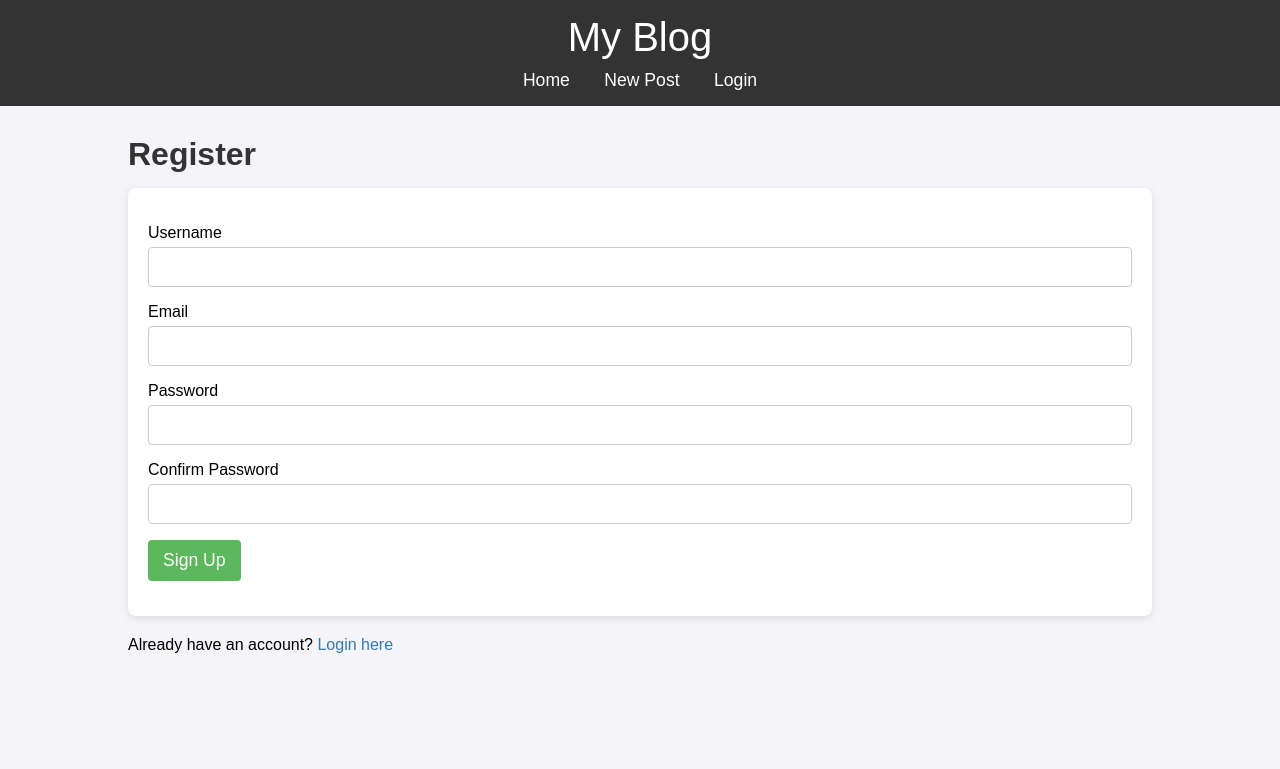
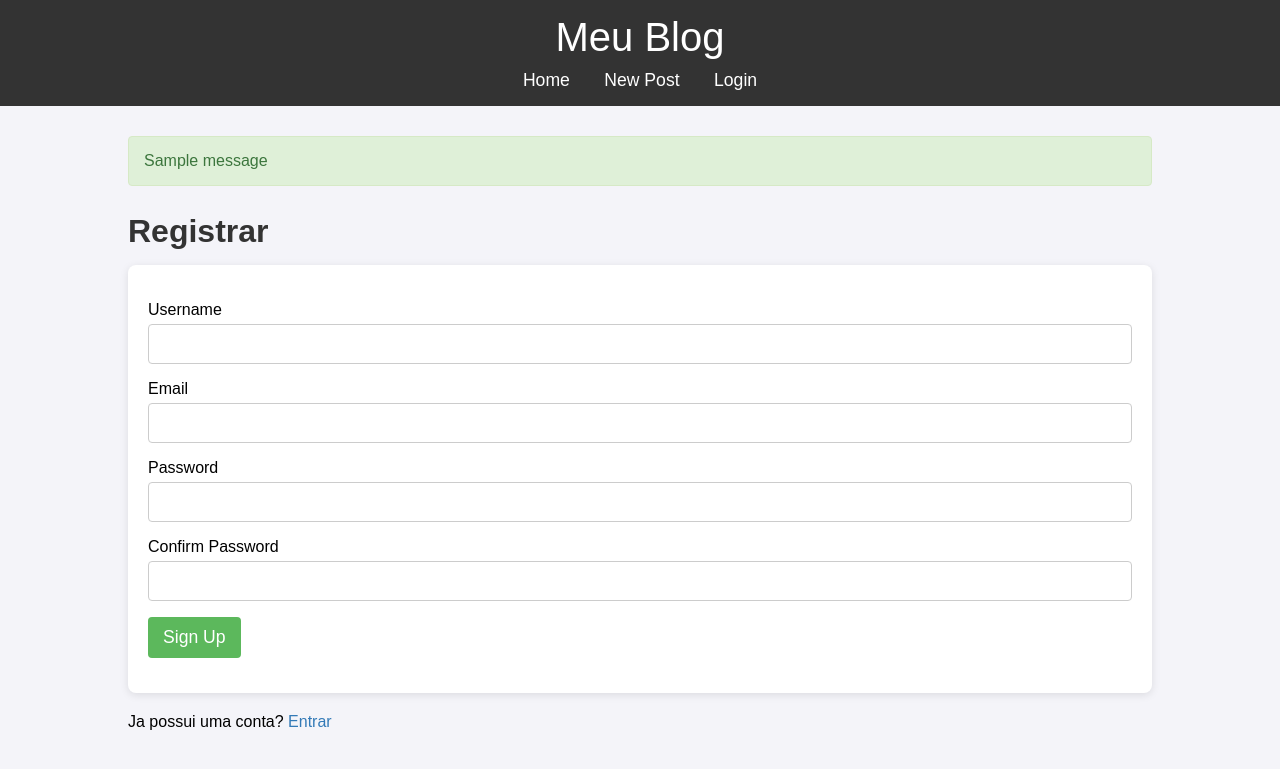
Before and after one commit to Andr3Reis/Blog, a Flask app: page /register in a window 1280 px wide. Shown: the top 769 px of the page. Run offline with Flask 3, Linux system fonts and the light colour scheme; tables that the repository leaves empty hold one stand-in row (values such as "Sample post"); one stand-in notice (Sample message) is shown.

Commit message:
Changes in CSS

```diff
--- a/app.py
+++ b/app.py
@@ -1,8 +1,7 @@
 from flask import Flask, render_template, redirect, url_for, flash, request
 from flask_login import LoginManager, login_user, current_user, logout_user, login_required
 from werkzeug.security import generate_password_hash
-from models import User
-from models import db, Post
+from models import db, Post, User
 from forms import PostForm, RegistrationForm, LoginForm
 from config import Config
 
@@ -13,28 +12,34 @@ db.init_app(app)
 # Inicializar o LoginManager
 login_manager = LoginManager()
 login_manager.init_app(app)
-login_manager.login_view = 'login'  # Redireciona para a página de login se o usuário não estiver autenticado
+# Redireciona para a página de login se o usuário não estiver autenticado
+login_manager.login_view = 'login'
+
 
 @login_manager.user_loader
 def load_user(user_id):
     return User.query.get(int(user_id))
+
 
 @app.route('/')
 def home():
     posts = Post.query.order_by(Post.date_posted.desc()).all()
     return render_template('home.html', posts=posts)
 
+
 @app.route('/post/new', methods=['GET', 'POST'])
 @login_required  # Certifica-se de que o usuário esteja logado
 def new_post():
     form = PostForm()
     if form.validate_on_submit():
-        post = Post(title=form.title.data, content=form.content.data, author=current_user)  # Associa o post ao usuário logado
+        post = Post(title=form.title.data, content=form.content.data,
+                    author=current_user)  # Associa o post ao usuário logado
         db.session.add(post)
         db.session.commit()
         flash('Your post has been created!', 'success')
         return redirect(url_for('home'))
     return render_template('post.html', title='New Post', form=form)
+
 
 @app.route('/register', methods=['GET', 'POST'])
 def register():
@@ -43,12 +48,14 @@ def register():
     form = RegistrationForm()
     if form.validate_on_submit():
         hashed_password = generate_password_hash(form.password.data)
-        user = User(username=form.username.data, email=form.email.data, password_hash=hashed_password)
+        user = User(username=form.username.data,
+                    email=form.email.data, password_hash=hashed_password)
         db.session.add(user)
         db.session.commit()
         flash('Your account has been created! You are now able to log in', 'success')
         return redirect(url_for('login'))
     return render_template('register.html', form=form)
+
 
 @app.route('/login', methods=['GET', 'POST'])
 def login():
@@ -65,10 +72,12 @@ def login():
             flash('Login Unsuccessful. Please check email and password', 'danger')
     return render_template('login.html', form=form)
 
+
 @app.route('/logout')
 def logout():
     logout_user()
     return redirect(url_for('home'))
+
 
 @app.route('/post/<int:post_id>/edit', methods=['GET', 'POST'])
 @login_required
@@ -93,6 +102,7 @@ def edit_post(post_id):
 
     return render_template('edit_post.html', form=form, post=post)
 
+
 @app.route('/post/<int:post_id>/delete', methods=['POST'])
 @login_required
 def delete_post(post_id):
@@ -106,6 +116,7 @@ def delete_post(post_id):
     flash('Your post has been deleted!', 'success')
     return redirect(url_for('home'))
 
+
 @app.route('/post/<int:post_id>', methods=['GET'])
 def post_detail(post_id):
     post = Post.query.get_or_404(post_id)
--- a/static/style.css
+++ b/static/style.css
@@ -186,6 +186,23 @@ button {
     color: #c9302c;
 }
 
+.alert {
+    padding: 15px;
+    margin-bottom: 20px;
+    border: 1px solid transparent;
+    border-radius: 4px;
+}
+.alert-success {
+    color: #3c763d;
+    background-color: #dff0d8;
+    border-color: #d6e9c6;
+}
+.alert-danger {
+    color: #a94442;
+    background-color: #f2dede;
+    border-color: #ebccd1;
+}
+
 /* Mobile Responsiveness */
 @media (max-width: 768px) {
     main {
--- a/templates/base.html
+++ b/templates/base.html
@@ -9,7 +9,7 @@
 </head>
 <body>
     <header>
-        <h1>My Blog</h1>
+        <h1>Meu Blog</h1>
         <nav>
             <a href="{{ url_for('home') }}">Home</a>
             <a href="{{ url_for('new_post') }}">New Post</a>
@@ -21,6 +21,31 @@
         </nav>
     </header>
     <main>
+        <!-- Exibe mensagens flash aqui -->
+        {% with messages = get_flashed_messages(with_categories=true) %}
+          {% if messages %}
+            <div>
+              {% for category, message in messages %}
+                <div class="alert alert-{{ category }}">
+                  {{ message }}
+                </div>
+              {% endfor %}
+            </div>
+          {% endif %}
+        {% endwith %}
+
+        <!-- <script>
+            document.addEventListener("DOMContentLoaded", function() {
+                var alerts = document.querySelectorAll('.alert');
+
+                setTimeout(function() {
+                    alerts.forEach(function(alert) {
+                        alert.style.display = 'none';
+                    });
+                }, 3000);
+            });
+        </script> -->
+
         {% block content %}{% endblock %}
     </main>
 </body>
--- a/templates/edit_post.html
+++ b/templates/edit_post.html
@@ -1,6 +1,6 @@
 {% extends "base.html" %}
 {% block content %}
-    <h2>Edit Post</h2>
+    <h2>Editar Publicação</h2>
     <form method="POST">
         {{ form.hidden_tag() }}
         <p>{{ form.title.label }}<br>{{ form.title() }}</p>
--- a/templates/home.html
+++ b/templates/home.html
@@ -1,6 +1,6 @@
 {% extends "base.html" %}
 {% block content %}
-    <h2>Blog Posts</h2>
+    <h2>Publicações</h2>
     {% for post in posts %}
         <article style="position: relative;">
             <h3>{{ post.title }}</h3>
@@ -11,7 +11,7 @@
             {% if current_user.is_authenticated and current_user == post.author %}
                 <div class="btnIcons">
                     <a href="{{ url_for('edit_post', post_id=post.id) }}" class="btn btn-warning" title="Edit" style="color: rgb(45, 171, 212);">
-                        <i class="fas fa-edit"></i> <!-- Ícone de editar -->
+                        <i class="fas fa-edit"></i>
                     </a>
                     <form action="{{ url_for('delete_post', post_id=post.id) }}" method="POST" style="display:inline;">
                         <button type="submit" class="btnDelete">
--- a/templates/login.html
+++ b/templates/login.html
@@ -5,8 +5,8 @@
         {{ form.hidden_tag() }}
         <p>{{ form.email.label }}<br>{{ form.email() }}</p>
         <p>{{ form.password.label }}<br>{{ form.password() }}</p>
-        <p>{{ form.remember() }} Remember Me</p>
+        <p>{{ form.remember() }} Lembrar</p>
         <p>{{ form.submit() }}</p>
     </form>
-    <p>Don't have an account? <a href="{{ url_for('register') }}">Sign Up</a></p>
+    <p>Não possui conta? <a href="{{ url_for('register') }}">Registrar</a></p>
 {% endblock %}
--- a/templates/post.html
+++ b/templates/post.html
@@ -1,6 +1,6 @@
 {% extends "base.html" %}
 {% block content %}
-    <h2>New Post</h2>
+    <h2>Nova Publicação</h2>
     <form method="POST">
         {{ form.hidden_tag() }}
         <p>{{ form.title.label }}<br>{{ form.title() }}</p>
--- a/templates/post_details.html
+++ b/templates/post_details.html
@@ -2,14 +2,14 @@
 {% block content %}
     <article>
         <h2>{{ post.title }}</h2>
-        <p>Posted on {{ post.date_posted.strftime('%Y-%m-%d') }} by {{ post.author.username }}</p>
+        <p>Postado em {{ post.date_posted.strftime('%Y-%m-%d') }} por {{ post.author.username }}</p>
         <p>{{ post.content }}</p>
     </article>
 
     {% if current_user == post.author %}
-        <a href="{{ url_for('edit_post', post_id=post.id) }}" class="btn btn-warning">Edit</a>
+        <a href="{{ url_for('edit_post', post_id=post.id) }}" class="btn btn-warning">Editar</a>
         <form action="{{ url_for('delete_post', post_id=post.id) }}" method="POST" style="display:inline;">
-            <button type="submit" class="btn btn-danger">Delete</button>
+            <button type="submit" class="btn btn-danger">Deletar</button>
         </form>
     {% endif %}
 {% endblock %}
--- a/templates/register.html
+++ b/templates/register.html
@@ -1,6 +1,6 @@
 {% extends "base.html" %}
 {% block content %}
-    <h2>Register</h2>
+    <h2>Registrar</h2>
     <form method="POST">
         {{ form.hidden_tag() }}
         <p>{{ form.username.label }}<br>{{ form.username() }}</p>
@@ -9,5 +9,5 @@
         <p>{{ form.confirm_password.label }}<br>{{ form.confirm_password() }}</p>
         <p>{{ form.submit() }}</p>
     </form>
-    <p>Already have an account? <a href="{{ url_for('login') }}">Login here</a></p>
+    <p>Ja possui uma conta? <a href="{{ url_for('login') }}">Entrar</a></p>
 {% endblock %}
```
Also changed, not shown: app.db.
